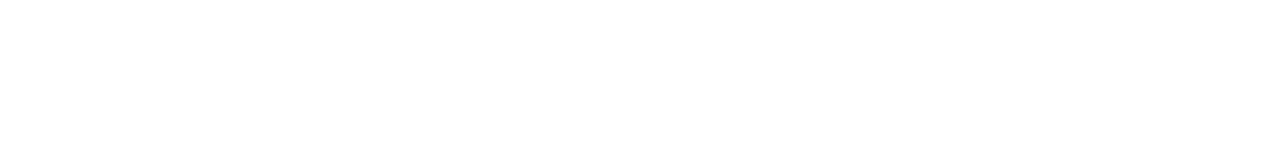
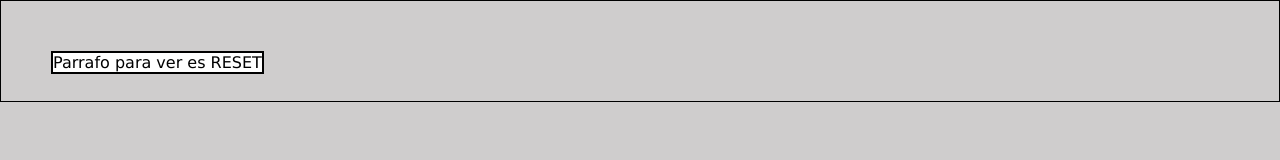
Before and after one commit to Dhayanup/CursoRepaso, a plain HTML site: page index.html in a window 1280 px wide. Drawn offline with Linux system fonts and the light colour scheme.

Commit message:
se link el Css se creó el header

```diff
--- a/index.html
+++ b/index.html
@@ -3,9 +3,10 @@
 <head>
     <meta charset="UTF-8">
     <meta name="viewport" content="width=device-width, initial-scale=1.0">
+    <link rel="stylesheet" href="style.css">
     <title>Document</title>
 </head>
 <body>
-
+    <header><p>Parrafo para ver es RESET</p></header>
 </body>
 </html>
```
